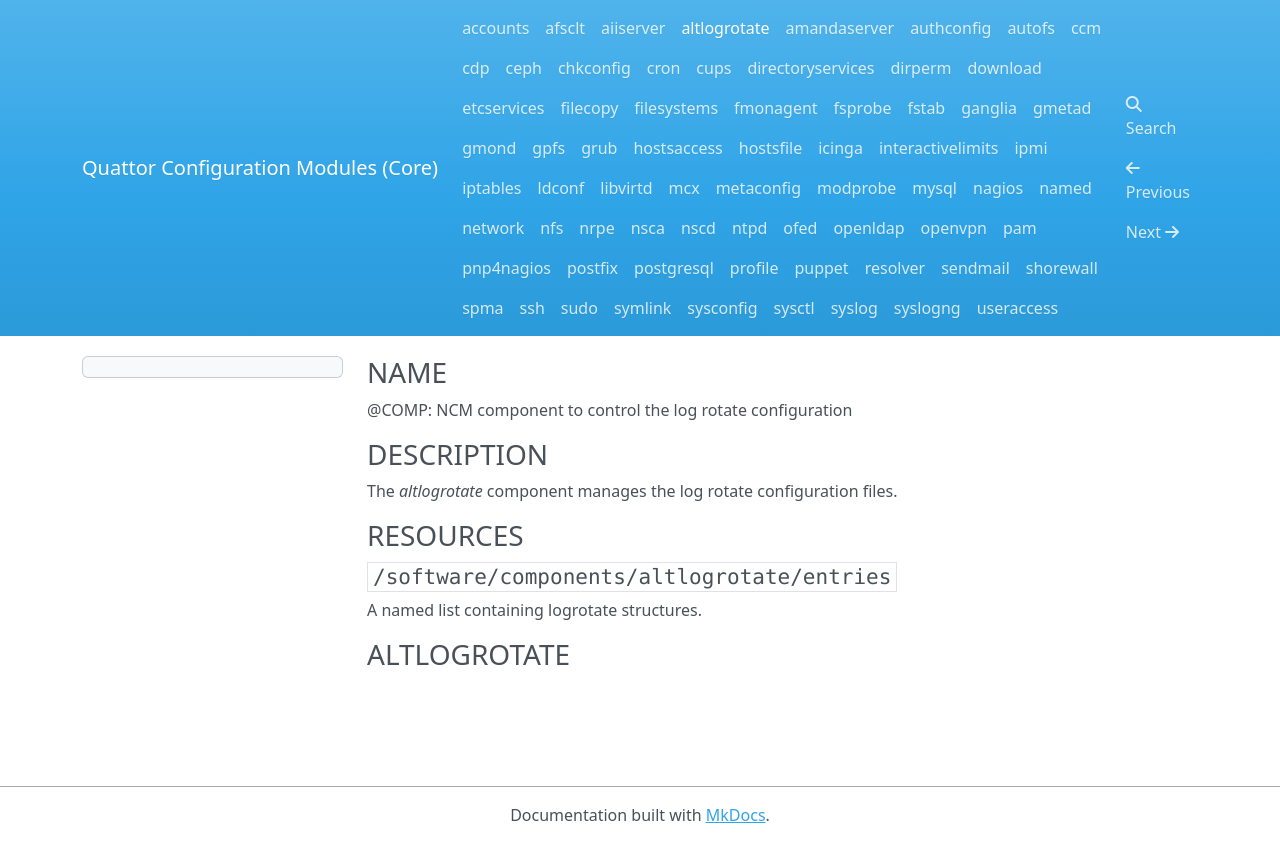
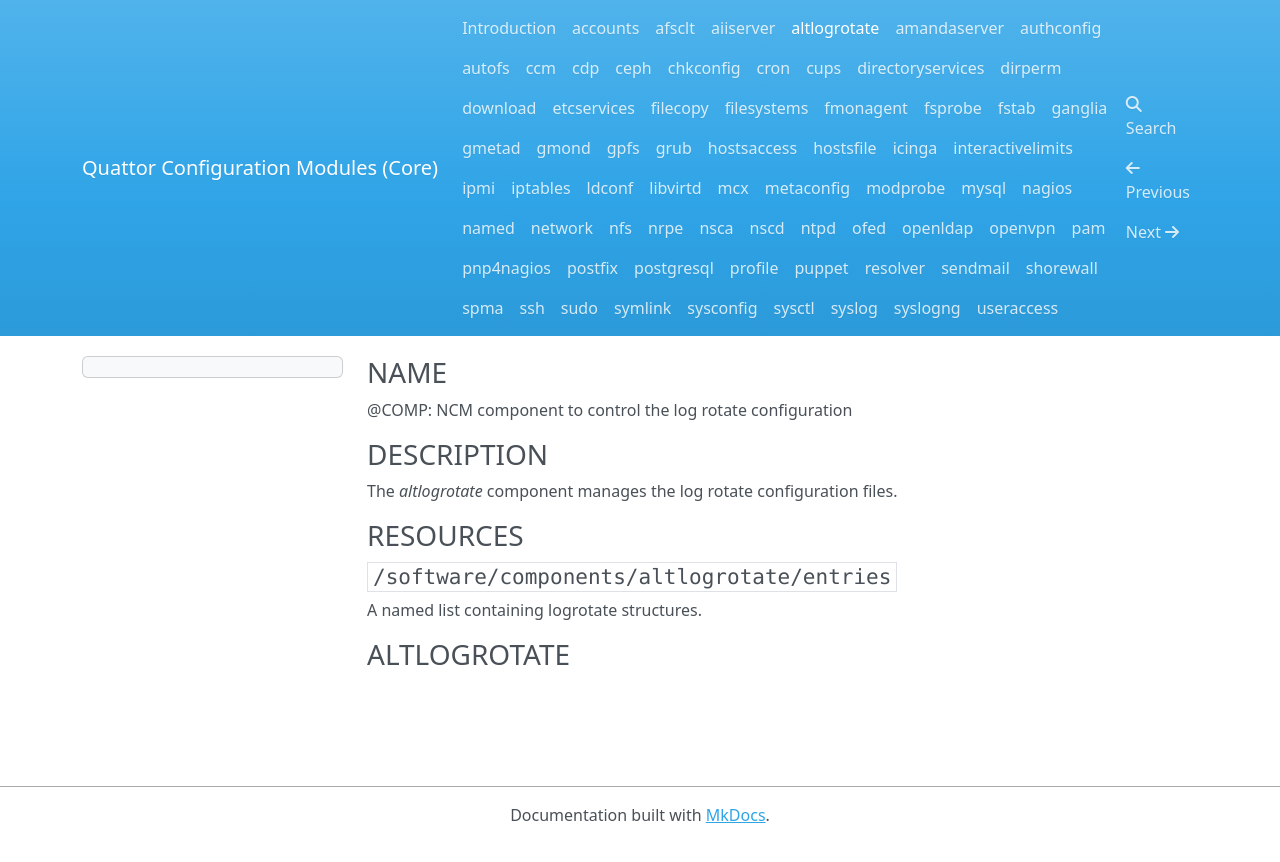
Before and after one commit to quattor/configuration-modules-core, an MkDocs documentation site: the page built from docs/altlogrotate/index.md, in a window 1280 px wide. Shown: the top 862 px of the page. Built offline with MkDocs 1.6.1, drawn with Linux system fonts in a browser that asks for light colours; nearby versions of some CDN libraries; old or Windows-style settings are respelled for this version of MkDocs.

Commit message:
Add intro to pages list

```diff
--- a/mkdocs.yml
+++ b/mkdocs.yml
@@ -1,6 +1,7 @@
 site_name: Quattor Configuration Modules (Core)
 
 pages:
+- ['index.md', 'Introduction']
 - ['accounts/index.md', 'accounts']
 - ['afsclt/index.md', 'afsclt']
 - ['aiiserver/index.md', 'aiiserver']
```
